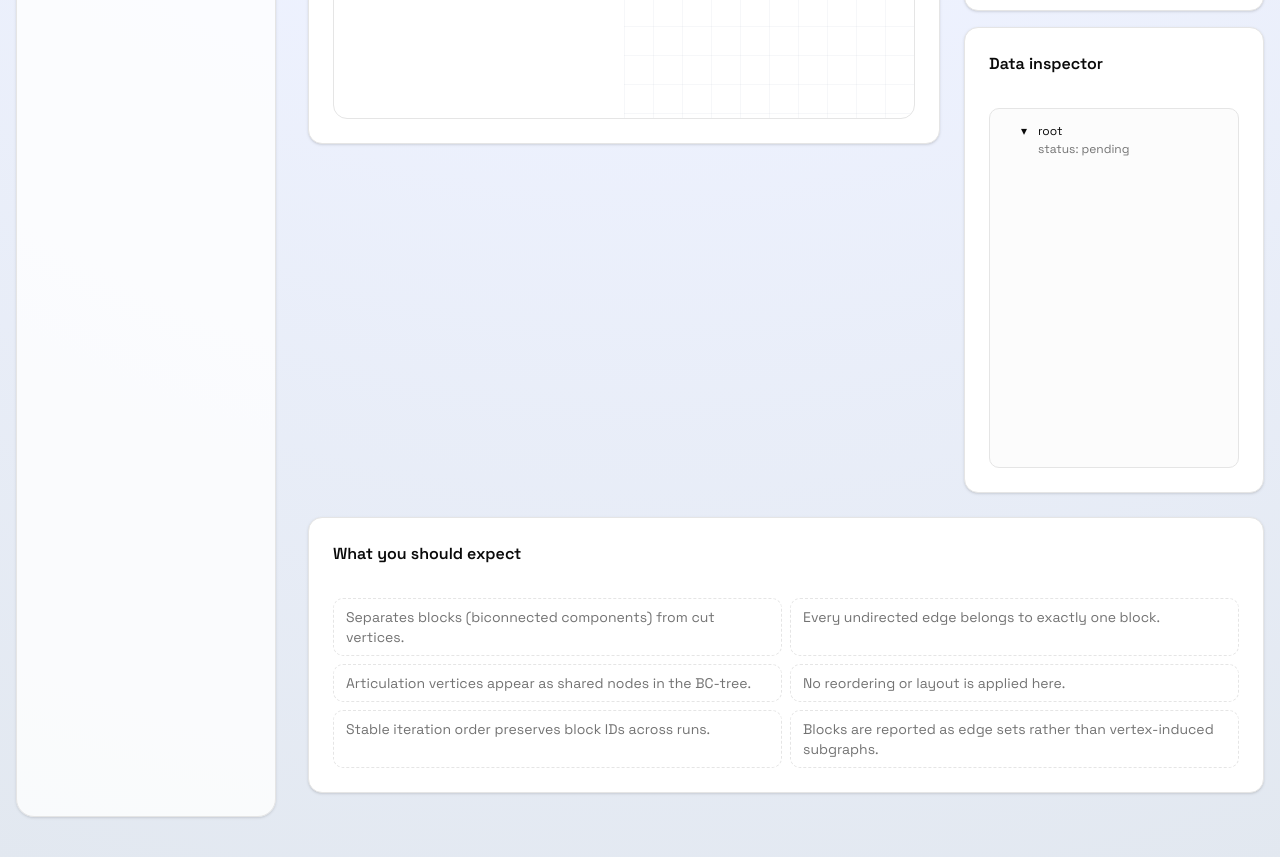
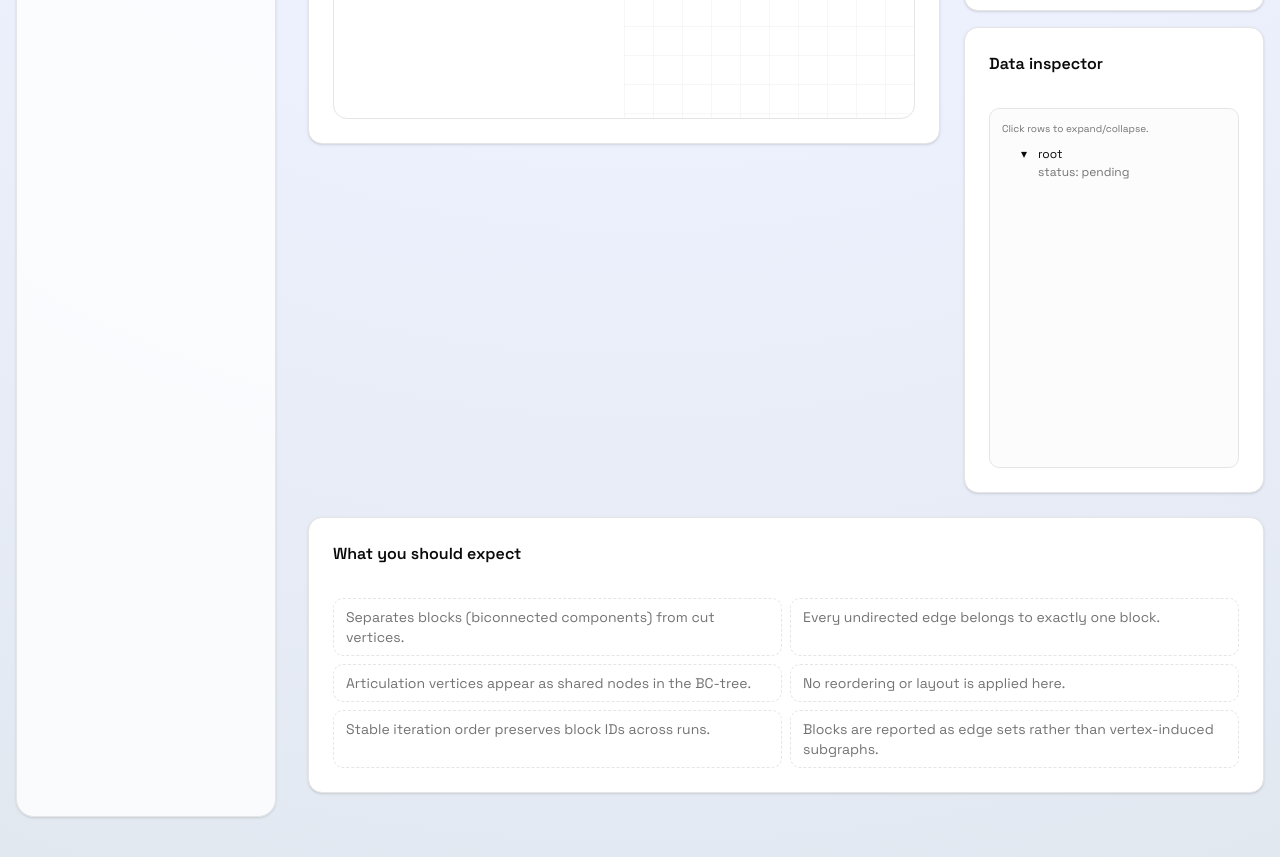
Before and after one commit to khalidsaidi/topoloom, a React (Vite) app in the folder apps/showcase/: page /demo/bc-tree in a window 1280 px wide. Shown: the part 820-1677 px from the top of the page. Built offline with nearby package versions, Linux system fonts and the light colour scheme; the HTML template or start-up script is replaced by a standard one; a web font is replaced by a local one.

Commit message:
ui(showcase): add inspector expand hint (#31)

```diff
--- a/apps/showcase/src/components/demo/JsonInspector.tsx
+++ b/apps/showcase/src/components/demo/JsonInspector.tsx
@@ -116,6 +116,9 @@ const Node = ({
 export function JsonInspector({ data }: JsonInspectorProps) {
   return (
     <div className="h-[360px] overflow-auto rounded-lg border bg-muted/30 p-3">
+      <div className="mb-2 text-[10px] text-muted-foreground">
+        Click rows to expand/collapse.
+      </div>
       <Node label="root" value={data} defaultOpen />
     </div>
   );
```
